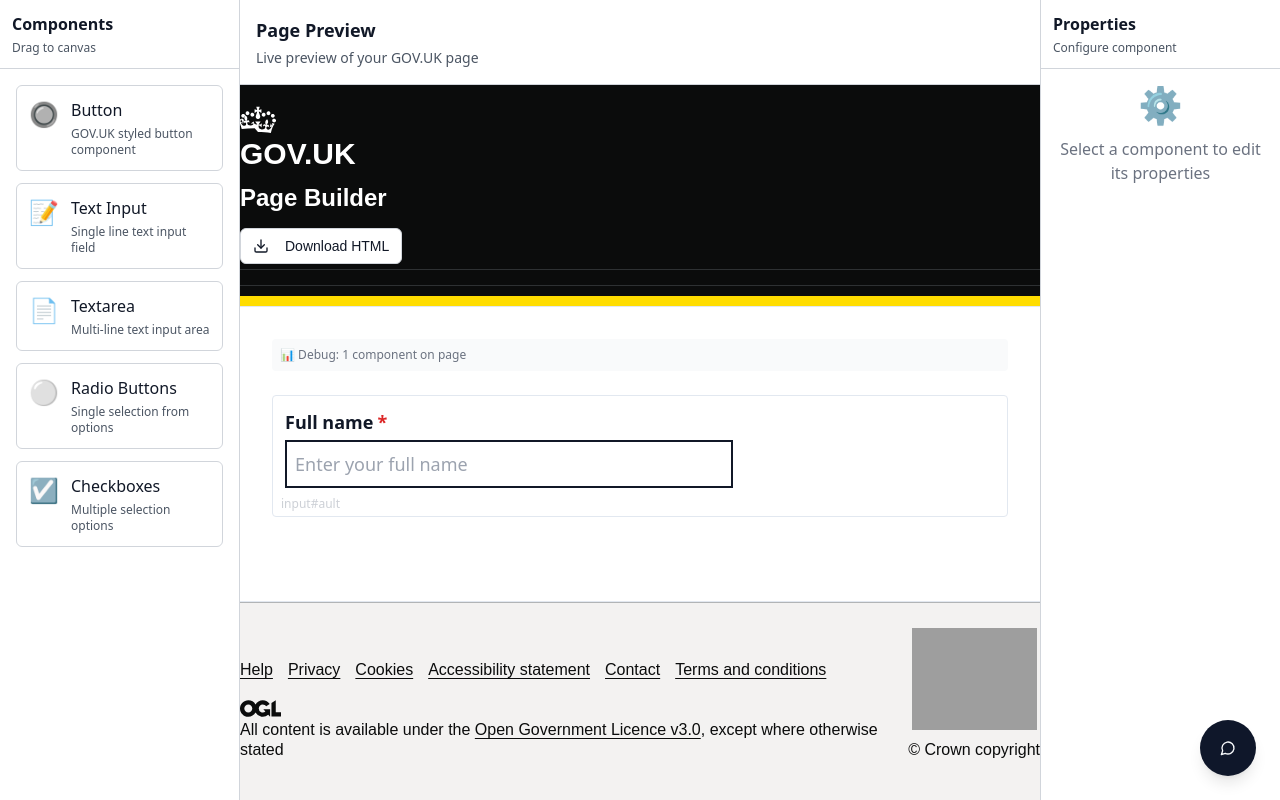
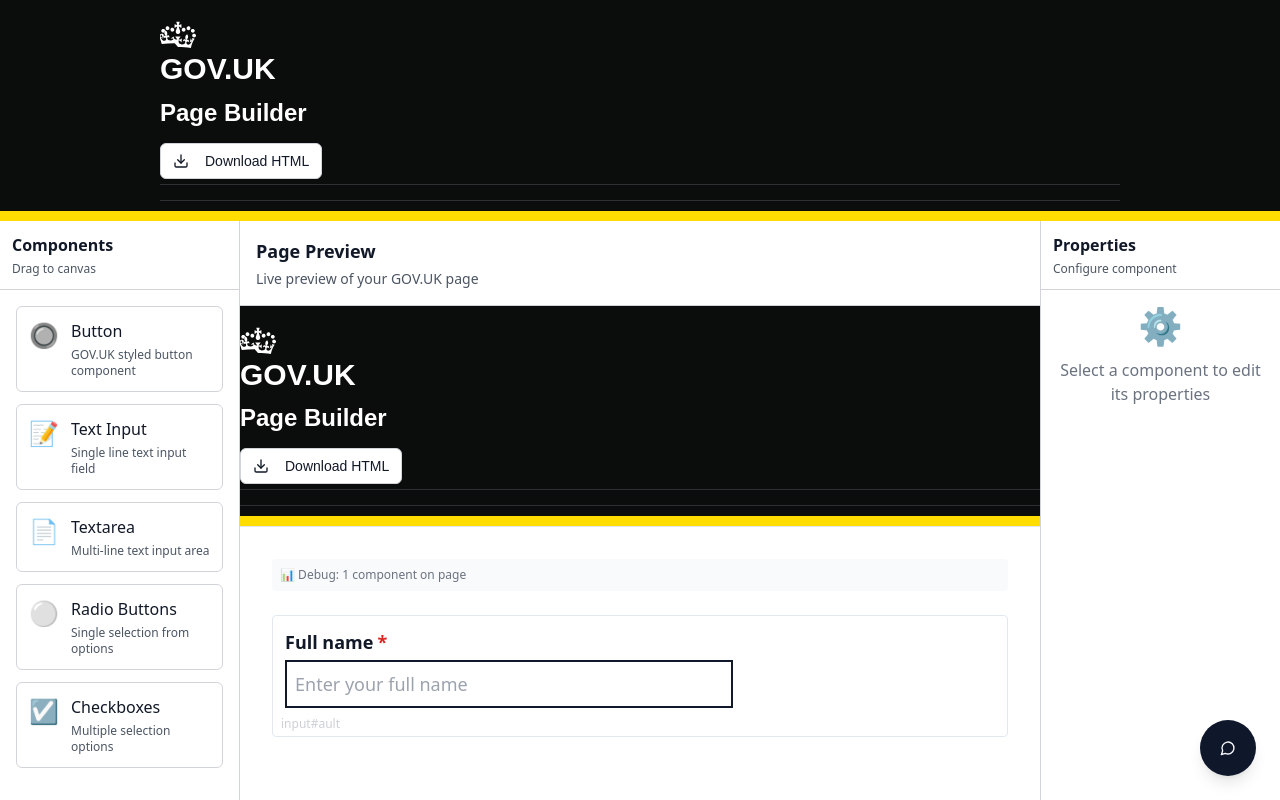
Before and after one commit to nirmalkumard/govuk-page-builder-craft, a React (Vite) app: page / in a window 1280 px wide. Shown: the top 800 px of the page. Built offline with nearby package versions, Linux system fonts and the light colour scheme; grey boxes are pictures that could not be loaded.

Commit message:
Add header to page
Added a header to the current page.

```diff
--- a/src/components/Layout.tsx
+++ b/src/components/Layout.tsx
@@ -1,5 +1,6 @@
 
 import React from 'react';
+import GovUKHeader from './GovUKHeader';
 
 interface LayoutProps {
   children: React.ReactNode;
@@ -8,6 +9,7 @@ interface LayoutProps {
 const Layout: React.FC<LayoutProps> = ({ children }) => {
   return (
     <div className="min-h-screen">
+      <GovUKHeader />
       <main className="h-screen">
         {children}
       </main>
```
